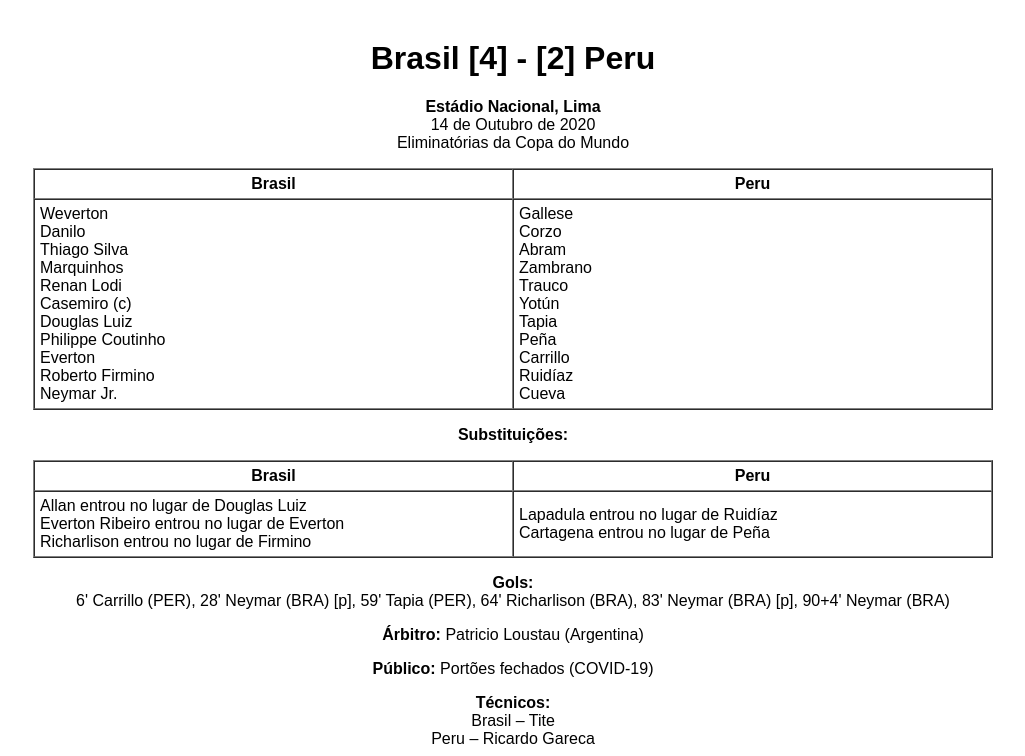
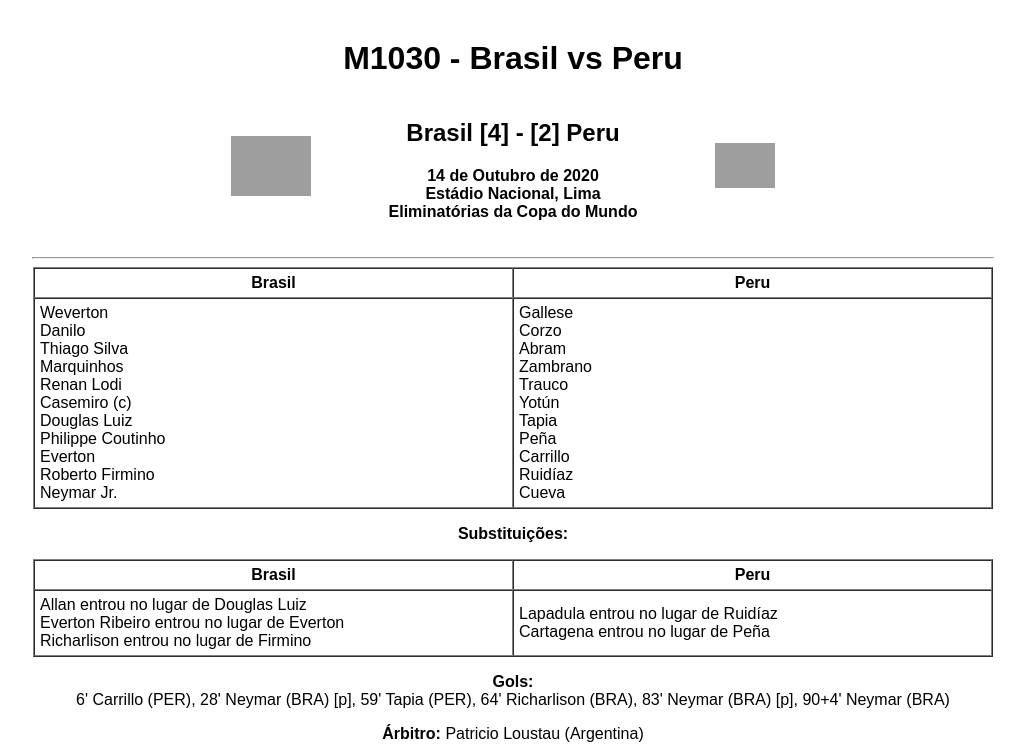
Before and after one commit to CorinthiansBimundial/scratch-de-ouro, a plain HTML site: page M1030BraPer2020.html in a window 1280 px wide. Shown: the top 756 px of the page, without its empty margins (127-1152 px from the left). Drawn offline with Linux system fonts and the light colour scheme; grey boxes are pictures that could not be loaded.

Commit message:
Update M1030BraPer2020.html

```diff
--- a/M1030BraPer2020.html
+++ b/M1030BraPer2020.html
@@ -4,11 +4,27 @@
   <meta charset="UTF-8">
   <title>M1030 - Brasil vs Peru - 14 Outubro 2020</title>
 </head>
-<body style="font-family: 'Arial', sans-serif; background-color: #fff; color: #000; margin: 40px;">
+<body style="font-family: Arial, sans-serif; background-color: #ffffff; color: #000; margin: 40px;">
 
   <center>
-    <h1>Brasil [4] - [2] Peru</h1>
-    <p><b>Estádio Nacional, Lima</b><br>14 de Outubro de 2020<br>Eliminatórias da Copa do Mundo</p>
+    <h1 style="margin-bottom: 10px;">M1030 - Brasil vs Peru</h1>
+
+    <table width="80%" cellpadding="10">
+      <tr>
+        <td align="right" width="30%">
+          <img src="https://upload.wikimedia.org/wikipedia/pt/thumb/4/45/Confedera%C3%A7%C3%A3o_Brasileira_de_Futebol_logo.svg/120px-Confedera%C3%A7%C3%A3o_Brasileira_de_Futebol_logo.svg.png" alt="Escudo Brasil" width="80">
+        </td>
+        <td align="center" width="40%">
+          <h2>Brasil [4] - [2] Peru</h2>
+          <p><b>14 de Outubro de 2020<br>Estádio Nacional, Lima<br>Eliminatórias da Copa do Mundo</b></p>
+        </td>
+        <td align="left" width="30%">
+          <img src="https://upload.wikimedia.org/wikipedia/commons/thumb/d/db/Peru_national_football_team_logo.svg/120px-Peru_national_football_team_logo.svg.png" alt="Escudo Peru" width="60">
+        </td>
+      </tr>
+    </table>
+
+    <hr style="width: 80%;">
 
     <table border="1" cellpadding="5" cellspacing="0" width="80%">
       <tr>
@@ -84,7 +100,6 @@
     FIFA.com</p>
 
     <p><a href="anos2020.html">← Voltar para Anos 2020</a></p>
-
   </center>
 </body>
 </html>
```
